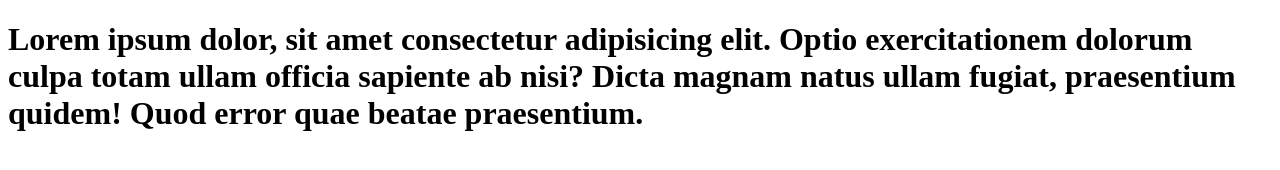
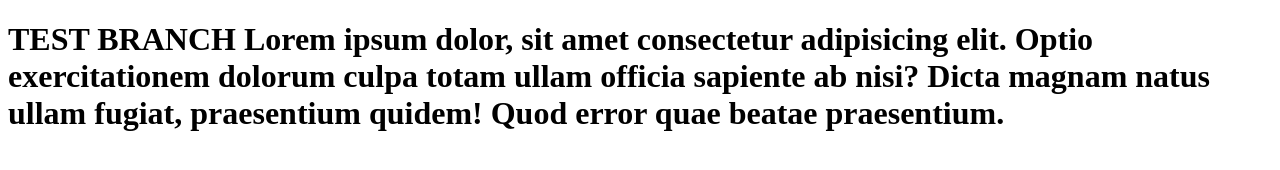
Before and after one commit to ypop1/Tutorial, a plain HTML site: page index.html in a window 1280 px wide. Drawn offline with Linux system fonts and the light colour scheme.

Commit message:
test branch

```diff
--- a/index.html
+++ b/index.html
@@ -7,10 +7,10 @@
   </head>
   <body>
     <h1>
-      Lorem ipsum dolor, sit amet consectetur adipisicing elit. Optio
-      exercitationem dolorum culpa totam ullam officia sapiente ab nisi? Dicta
-      magnam natus ullam fugiat, praesentium quidem! Quod error quae beatae
-      praesentium.
+      TEST BRANCH Lorem ipsum dolor, sit amet consectetur adipisicing elit.
+      Optio exercitationem dolorum culpa totam ullam officia sapiente ab nisi?
+      Dicta magnam natus ullam fugiat, praesentium quidem! Quod error quae
+      beatae praesentium.
     </h1>
   </body>
 </html>
```
